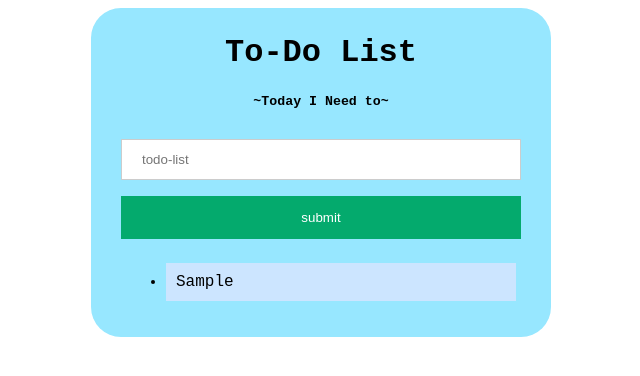
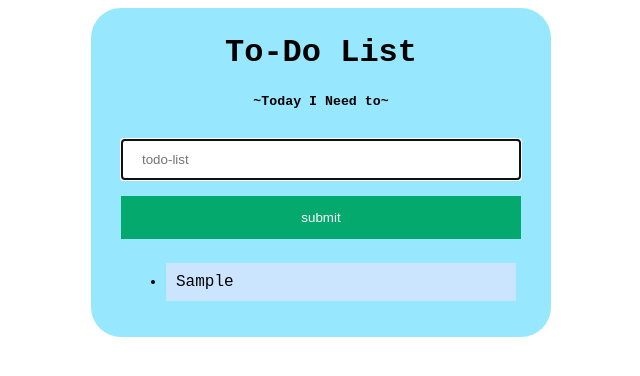
Before and after one commit to dts-kominfo-rea2a/challenge-08-mauliditapin2, a website: page index.html in a window 1280 px wide. Both pictures are taken after typing "Sample" into the empty fields and a click on the button "submit". Shown: the whole page, without its empty margins (319-959 px from the left). Drawn offline with Linux system fonts and the light colour scheme.

Commit message:
commit kedelapan - challenge-08-maulidirahman-152235865100-4

```diff
--- a/index.html
+++ b/index.html
@@ -88,21 +88,23 @@ ul li {
       // Jangan ubah cara deklarasi fungsinya, cukup isi saja
       function fnClickHandler(toDoItem) {
         let li = document.createElement('li');
-        li.innerHTML = input.value;
+        li.appendChild(document.createTextNode(input.value));
         output.appendChild(li);
         input.value="";
+        input.focus();
       }
-      button.addEventListener("click", fnClickHandler);
-      input.addEventListener("keypress", (Enter)=> {
-        if(Enter.keyCode === 13) fnClickHandler();
-      });
+
 
 
       // TODO: register event onclick / addEventListener untuk button
       // akan menjalankan fungsi fnClickHandler
+      button.addEventListener("click", fnClickHandler);
 
       // TODO: register event onkeypress / addEventListener untuk input
       // sehingga saat di input ditekan enter akan menjalankan fungsi fnClickHandler juga
+      input.addEventListener("keypress", (Enter)=> {
+        if(Enter.keyCode === 13) fnClickHandler();
+      });
     </script>
   </body>
 </html>
```
